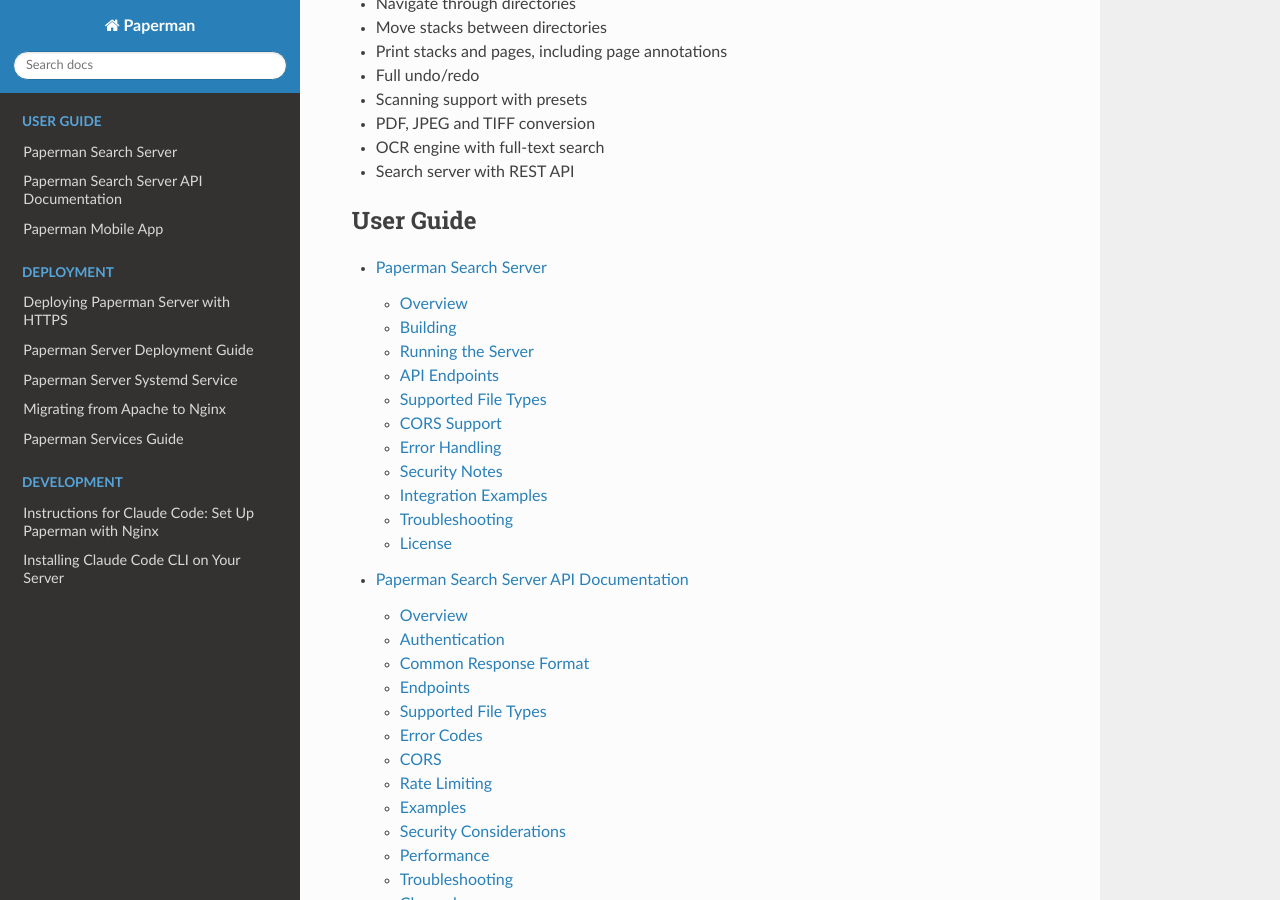
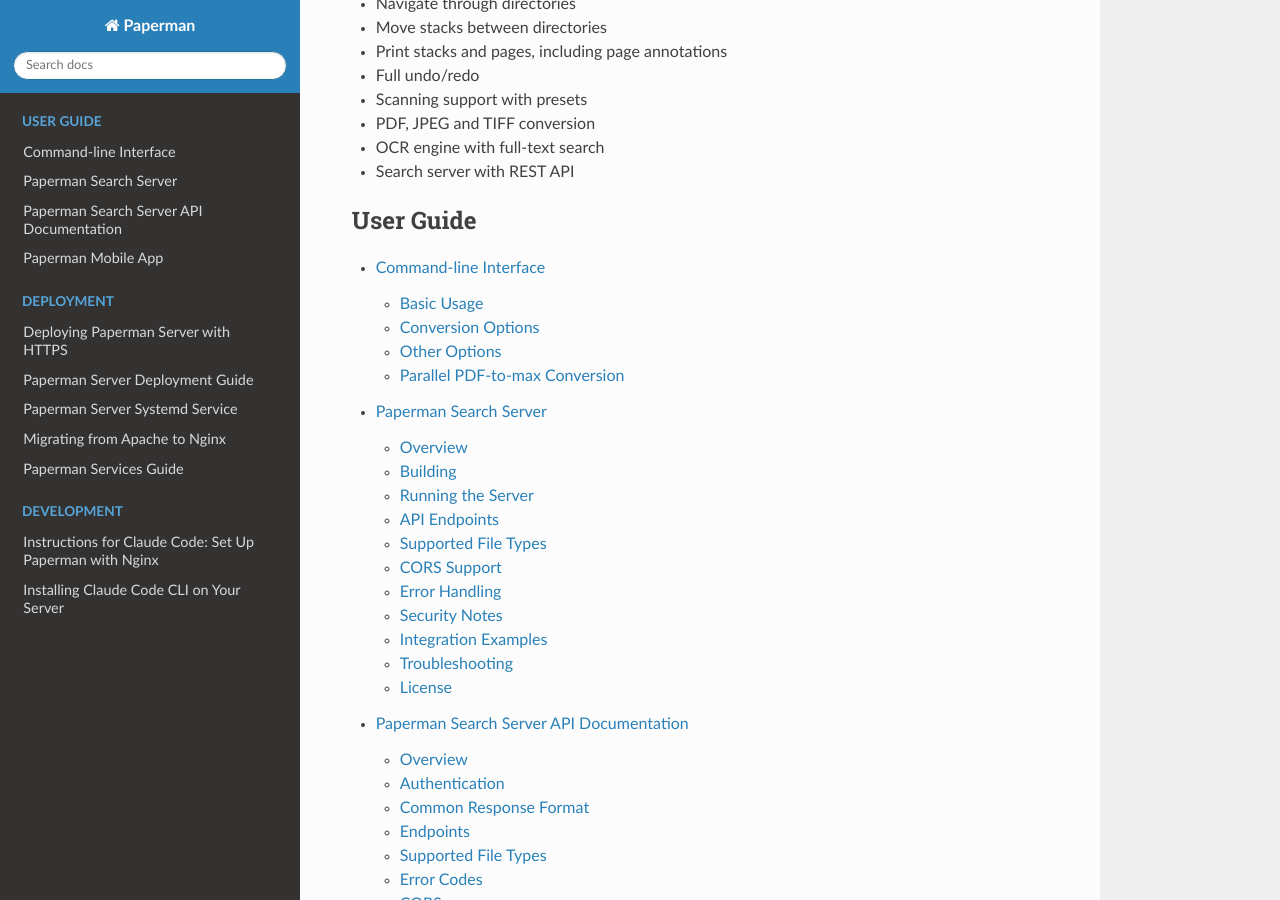
Before and after one commit to sjg20/paperman, a Sphinx documentation site: the page built from doc/index.rst, in a window 1280 px wide and 900 px high, scrolled down 578 px. Built offline with Sphinx 7.4.7 and the Read the Docs theme 3.1.0, drawn with Linux system fonts in a browser that asks for light colours; some of the changed lines change nothing that is shown.

Commit message:
doc: Add CLI documentation
Document all command-line options including the new --page-range,
--output and --jobs flags. Explain the parallel PDF-to-max conversion
mechanism, the minimum-pages-per-worker heuristic, and provide usage
examples.

Co-developed-by: Claude Opus 4.6 <noreply@anthropic.com>

```diff
--- /dev/null
+++ b/doc/cli.rst
@@ -0,0 +1,132 @@
+Command-line Interface
+======================
+
+Paperman provides command-line tools for converting between file formats and
+performing batch operations without the GUI.
+
+Basic Usage
+-----------
+
+.. code:: bash
+
+   paperman [options] <file-or-directory>
+
+Conversion Options
+------------------
+
+``-m, --max <file>``
+   Convert the given file to .max format. For PDFs with 8 or more pages, the
+   conversion runs in parallel using multiple processes for faster rendering.
+
+``-p, --pdf <file>``
+   Convert the given file to .pdf format.
+
+``-j, --jpeg <file>``
+   Convert the given file to .jpg format.
+
+``--output <file>``
+   Write the converted output to the specified path instead of the current
+   directory. Works with ``-m``, ``-p`` and ``-j``.
+
+``--page-range S:E``
+   Convert only pages S to E (1-based, inclusive). For example,
+   ``--page-range 1:10`` converts the first ten pages.
+
+``--jobs N``
+   Set the number of parallel worker processes for ``-m`` conversion. The
+   default (0) auto-detects the CPU count, limited so that each worker gets
+   at least 10 pages. Use ``--jobs 1`` to force single-process conversion.
+
+Other Options
+-------------
+
+``-s, --sum <dir>``
+   Compute MD5 checksums for all files in a directory.
+
+``-o, --ocr <dir>``
+   Run OCR on all .max files in a directory (recursive).
+
+``-q, --search <query>``
+   Search the OCR index for a query string.
+
+``-t, --test``
+   Run the built-in unit tests.
+
+``-h, --help``
+   Display usage information.
+
+Parallel PDF-to-max Conversion
+------------------------------
+
+Converting large PDFs to .max format is CPU-intensive because each page must
+be rendered via Poppler's ``renderToImage()``, which takes roughly 55 ms per
+page. Since Poppler serialises rendering within a single process, threads do
+not help.
+
+Paperman works around this by spawning multiple child processes, each with its
+own Poppler ``Document`` instance, so rendering happens truly in parallel.
+
+How it works
+~~~~~~~~~~~~
+
+When ``paperman -m big.pdf`` detects 8 or more pages:
+
+1. The parent determines the worker count:
+   ``min(cpu_count, page_count / 10)``, overridable with ``--jobs``
+2. Pages are split into roughly-equal ranges across N workers
+3. Each worker runs as a separate process:
+   ``paperman -m big.pdf --page-range S:E --output /tmp/.../partN.max``
+4. Workers run with ``QT_QPA_PLATFORM=offscreen`` so no display is needed
+5. Once all workers finish, the parent merges the partial .max files using
+   ``stackStack()``, which copies compressed chunks directly — no
+   decompression or re-encoding
+6. Temporary files are cleaned up automatically
+
+Each worker gets at least 10 pages to avoid process-spawn overhead dominating
+on high-core machines. Each page renders in ~55 ms, so a 100-page PDF uses
+up to 10 workers and completes in under a second of wall time rather than
+~5.5 seconds sequentially.
+
+Examples
+~~~~~~~~
+
+Convert a PDF using automatic parallelism:
+
+.. code:: bash
+
+   paperman -m document.pdf
+
+Force sequential (single-process) conversion:
+
+.. code:: bash
+
+   paperman -m document.pdf --jobs 1
+
+Convert with 4 workers, output to a specific path:
+
+.. code:: bash
+
+   paperman -m document.pdf --jobs 4 --output /path/to/output.max
+
+Convert only pages 20-30:
+
+.. code:: bash
+
+   paperman -m document.pdf --page-range 20:30 --output pages20-30.max
+
+Convert a .max file to PDF at a specific path:
+
+.. code:: bash
+
+   paperman -p document.max --output /path/to/output.pdf
+
+Testing
+~~~~~~~
+
+.. code:: bash
+
+   # Run integration tests
+   make test-parallel
+
+   # Run unit tests (includes testImageDepth)
+   paperman -t
--- a/doc/index.rst
+++ b/doc/index.rst
@@ -30,6 +30,7 @@
    :maxdepth: 2
    :caption: User Guide
 
+   cli
    server
    api
    app
```
